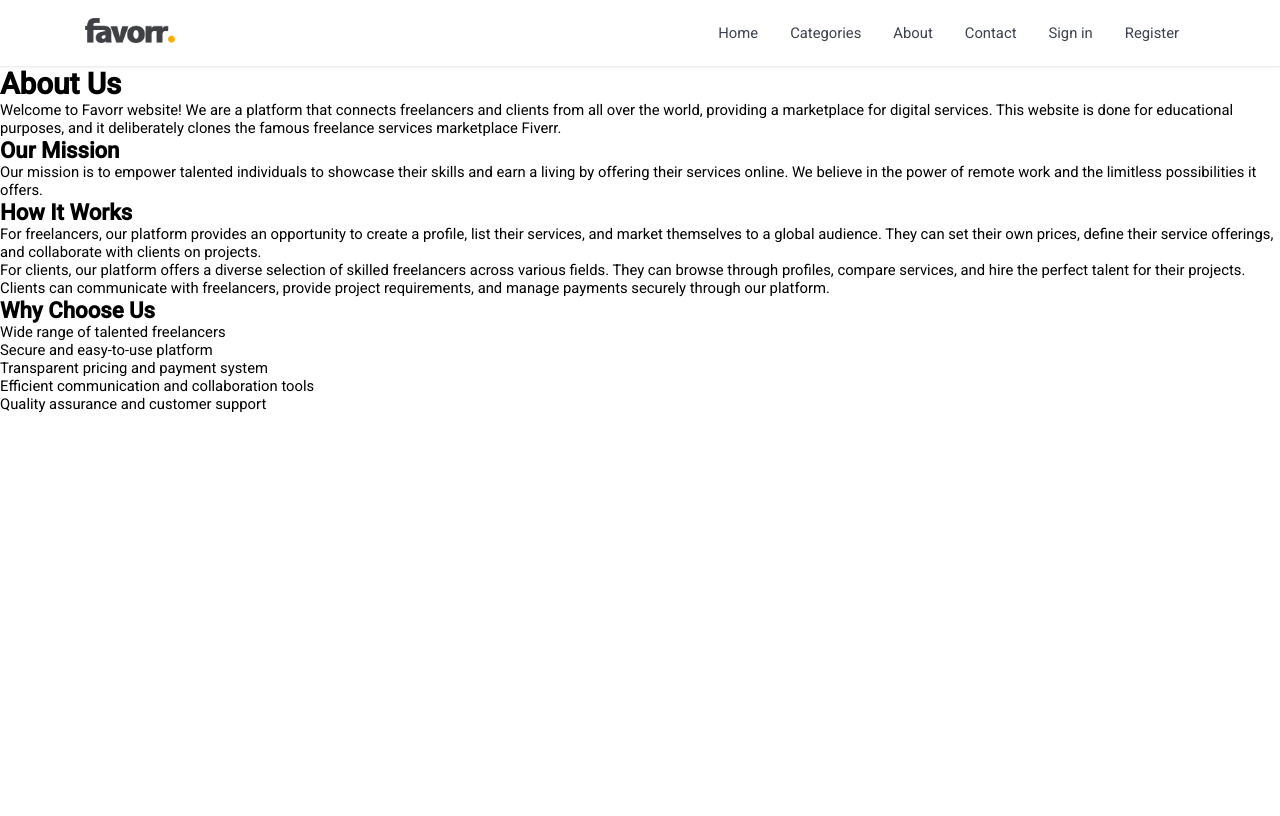
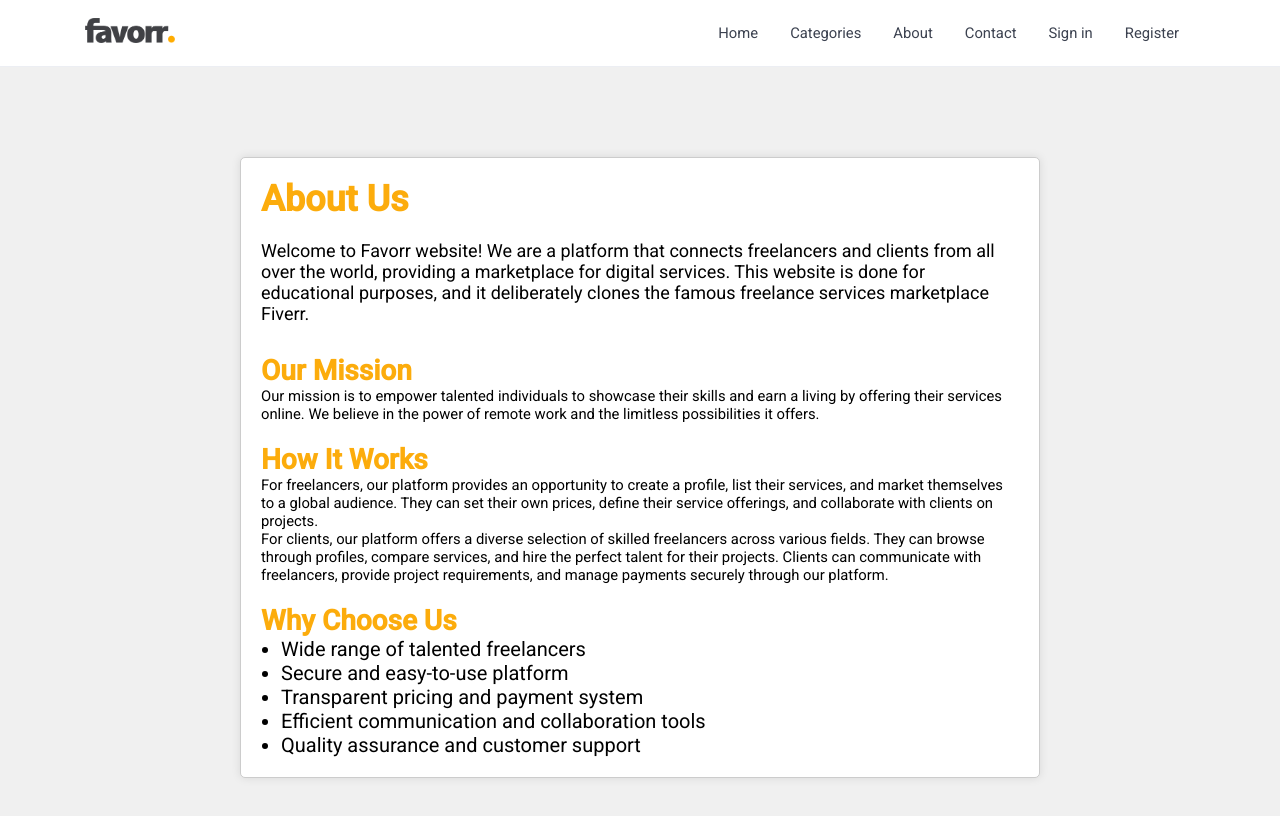
Before and after one commit to madhoobs/favorr-client, a React (Vite) app: page /about in a window 1280 px wide. Shown: the top 816 px of the page. Built offline with nearby package versions, Linux system fonts and the light colour scheme; no server answers.

Commit message:
add css for about and contact

```diff
--- a/src/pages/About.jsx
+++ b/src/pages/About.jsx
@@ -1,24 +1,25 @@
 import React from 'react'
-
+import '../style/About.css'
 const About = () => {
   return (
-    <div>
-      <h1>About Us</h1>
-      <p>
-        Welcome to Favorr website! We are a platform that connects
-        freelancers and clients from all over the world, providing a marketplace
-        for digital services. This website is done for educational purposes, and
-        it deliberately clones the famous freelance services marketplace Fiverr.
+    <div className="about-page">
+    <div className="about-container">
+      <h1 className="about-title">About Us</h1>
+      <p className="about-description">
+        Welcome to Favorr website! We are a platform that connects freelancers
+        and clients from all over the world, providing a marketplace for digital
+        services. This website is done for educational purposes, and it
+        deliberately clones the famous freelance services marketplace Fiverr.
       </p>
 
-      <h2>Our Mission</h2>
+      <h2 className="about-subtitle">Our Mission</h2>
       <p>
         Our mission is to empower talented individuals to showcase their skills
         and earn a living by offering their services online. We believe in the
         power of remote work and the limitless possibilities it offers.
       </p>
 
-      <h2>How It Works</h2>
+      <h2 className="about-subtitle">How It Works</h2>
       <p>
         For freelancers, our platform provides an opportunity to create a
         profile, list their services, and market themselves to a global
@@ -33,8 +34,8 @@ const About = () => {
         and manage payments securely through our platform.
       </p>
 
-      <h2>Why Choose Us</h2>
-      <ul>
+      <h2 className="about-subtitle">Why Choose Us</h2>
+      <ul className="about-list">
         <li>Wide range of talented freelancers</li>
         <li>Secure and easy-to-use platform</li>
         <li>Transparent pricing and payment system</li>
@@ -42,6 +43,7 @@ const About = () => {
         <li>Quality assurance and customer support</li>
       </ul>
     </div>
+    </div>
   )
 }
 
--- a/src/pages/Contact.jsx
+++ b/src/pages/Contact.jsx
@@ -1,4 +1,5 @@
 import React, { useState } from 'react'
+import '../style/Contact.css'
 
 function Contact() {
   const [name, setName] = useState('')
@@ -13,34 +14,43 @@ function Contact() {
   }
 
   return (
-    <form onSubmit={handleSubmit}>
-      <label htmlFor="name">Name:</label>
+    <form className="contact-form" onSubmit={handleSubmit}>
+      <label className="contact-label" htmlFor="name">
+        Name:
+      </label>
       <input
         id="name"
+        className="contact-input"
         type="text"
         value={name}
         onChange={(e) => setName(e.target.value)}
         required
       />
 
-      <label htmlFor="email">Email:</label>
+      <label className="contact-label" htmlFor="email">
+        Email:
+      </label>
       <input
         id="email"
+        className="contact-input"
         type="email"
         value={email}
         onChange={(e) => setEmail(e.target.value)}
         required
       />
 
-      <label htmlFor="message">Message:</label>
+      <label className="contact-label" htmlFor="message">
+        Message:
+      </label>
       <textarea
         id="message"
+        className="contact-input"
         value={message}
         onChange={(e) => setMessage(e.target.value)}
         required
       />
 
-      <button type="submit">Submit</button>
+      <button className='contact-button' type="submit">Submit</button>
     </form>
   )
 }
--- /dev/null
+++ b/src/style/About.css
@@ -0,0 +1,40 @@
+.about-container {
+  max-width: 800px;
+  padding: 20px;
+  background-color: #fff;
+  box-shadow: 0 0 10px rgba(0, 0, 0, 0.1);
+  border-radius: 5px;
+  border: 1px solid #ccc;
+  width: 100%;
+}
+
+.about-title {
+  font-size: 36px;
+  color: #fcac0c;
+  margin-bottom: 20px;
+}
+
+.about-description {
+  font-size: 18px;
+  margin-bottom: 30px;
+}
+
+.about-subtitle {
+  font-size: 28px;
+  color: #fcac0c;
+  margin-top: 20px;
+}
+
+.about-list {
+  list-style-type: disc;
+  margin-left: 20px;
+  font-size: 20px;
+}
+
+.about-page {
+  display: flex;
+  justify-content: center;
+  align-items: center;
+  min-height: 100vh;
+  background-color: #f0f0f0;
+}
--- /dev/null
+++ b/src/style/Contact.css
@@ -0,0 +1,44 @@
+.contact-form {
+  max-width: 400px;
+  margin: 0 auto;
+  padding: 20px;
+  border: 1px solid #ccc;
+  border-radius: 5px;
+  background-color: #f8f8f8;
+  box-shadow: 0 0 10px rgba(0, 0, 0, 0.1);
+}
+
+.contact-label {
+  display: block;
+  margin-bottom: 5px;
+  font-weight: bold;
+  color: #333;
+}
+
+.contact-input,
+.contact-textarea {
+  width: 100%;
+  padding: 10px;
+  margin-bottom: 15px;
+  border: 1px solid #ccc;
+  border-radius: 5px;
+  outline: none;
+}
+
+.contact-textarea {
+  height: 150px;
+}
+
+.contact-button {
+  background-color: #fcac0c;
+  color: #fff;
+  padding: 10px 20px;
+  border: none;
+  border-radius: 5px;
+  cursor: pointer;
+  font-weight: bold;
+}
+
+.contact-button:hover {
+  background-color: #fcac0c;
+}
```
